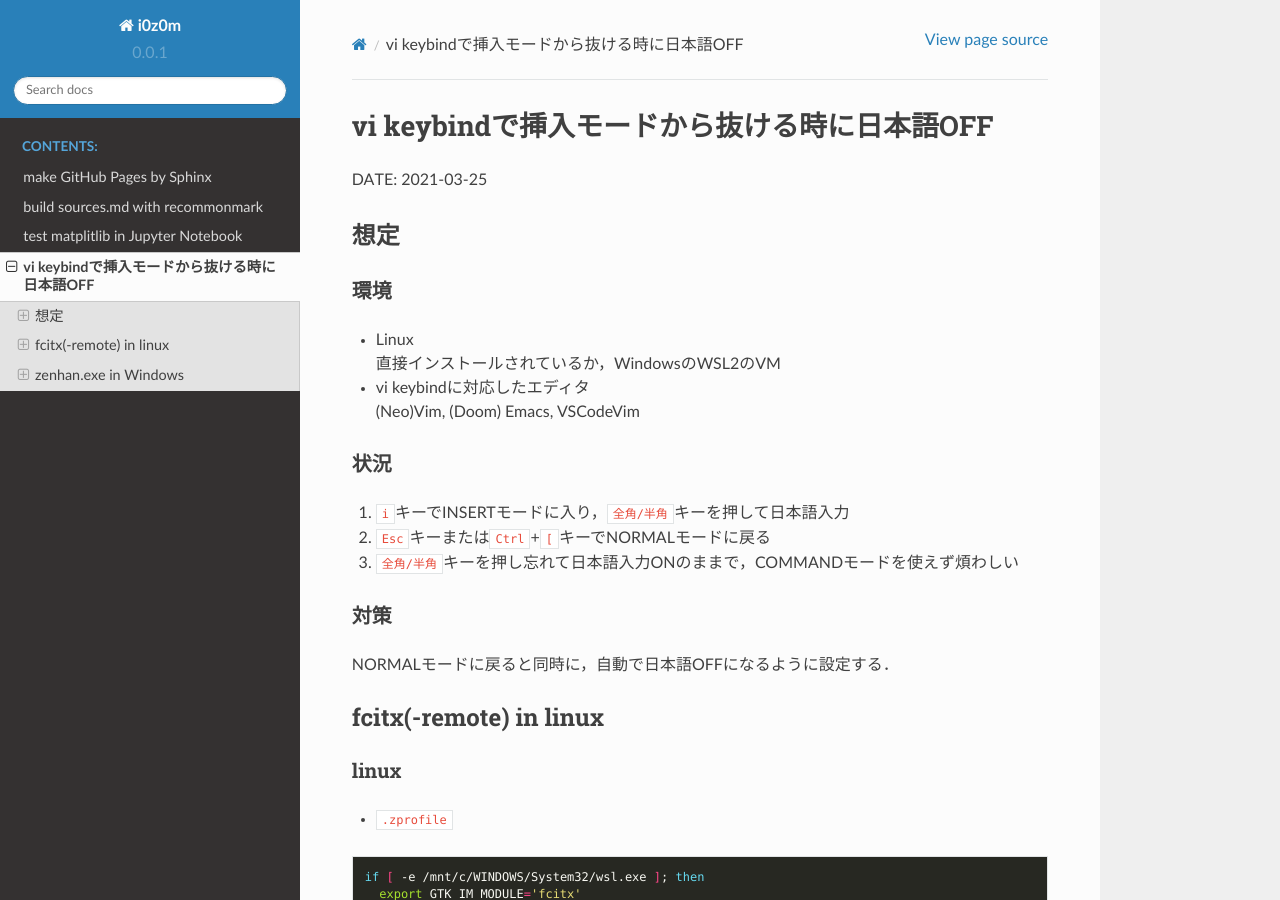
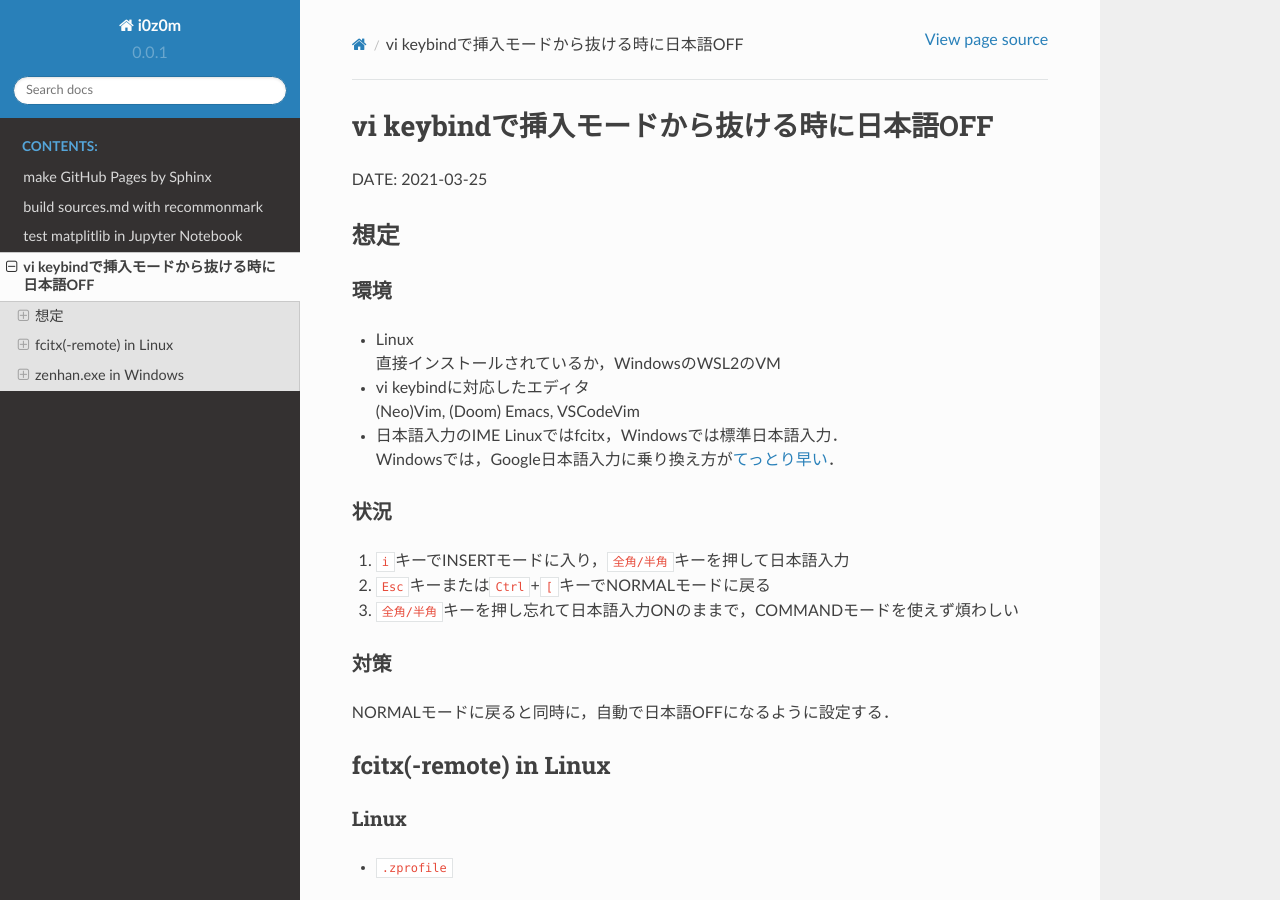
Before and after one commit to i0z0m/i0z0m.github.io, a Sphinx documentation site: the page built from source/input-Japanese-with-vi-keybind.md, in a window 1280 px wide and 900 px high. Built offline with Sphinx 7.4.7 and the Read the Docs theme 2.0.0, drawn with Linux system fonts in a browser that asks for light colours.

Commit message:
add a link

````diff
--- a/source/input-Japanese-with-vi-keybind.md
+++ b/source/input-Japanese-with-vi-keybind.md
@@ -10,6 +10,10 @@ DATE: 2021-03-25
 - vi keybindに対応したエディタ
 (Neo)Vim, (Doom) Emacs, VSCodeVim
 
+- 日本語入力のIME
+Linuxではfcitx，Windowsでは標準日本語入力．
+Windowsでは，Google日本語入力に乗り換え方が[てっとり早い](http://atomiyama.com/linux/page/google-nihongo-nyuuryoku/)．
+
 ### 状況
 1. `i`キーでINSERTモードに入り，`全角/半角`キーを押して日本語入力
 2. `Esc`キーまたは`Ctrl`+`[`キーでNORMALモードに戻る
@@ -19,9 +23,9 @@ DATE: 2021-03-25
 NORMALモードに戻ると同時に，自動で日本語OFFになるように設定する．
 
 
-## fcitx(-remote) in linux
+## fcitx(-remote) in Linux
 
-### linux
+### Linux
 - `.zprofile`
 
 ``` shell
@@ -76,7 +80,7 @@ use https://github.com/cute-jumper/fcitx.el
 
 ## zenhan.exe in Windows
 
-### windows
+### Windows
 - `powershell`
 
 ```console
````
Also changed, not shown: 6 other files.
